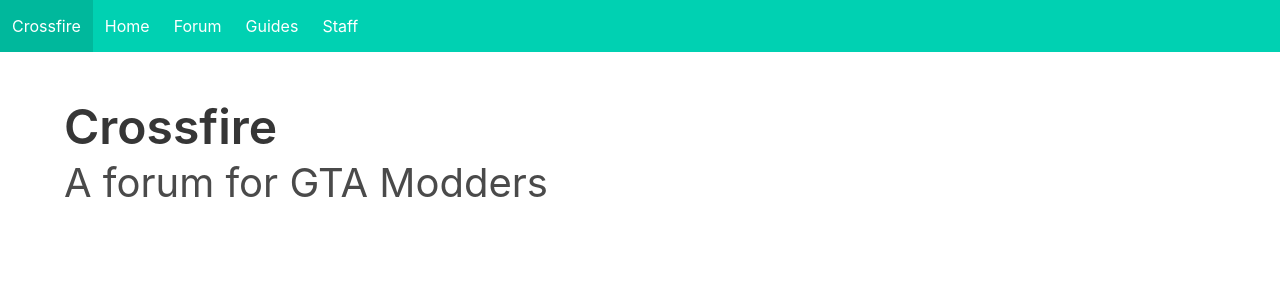
After one commit to Pjotr00/Crossfire, a Django app: page / in a window 1280 px wide. The commit adds this page. Shown: the top 300 px of the page. Run offline with Django 3.2, Linux system fonts and the light colour scheme.

Commit message:
:sparkles: Created homepage

```diff
--- a/Crossfire/urls.py
+++ b/Crossfire/urls.py
@@ -14,8 +14,9 @@ Including another URLconf
     2. Add a URL to urlpatterns:  path('blog/', include('blog.urls'))
 """
 from django.contrib import admin
-from django.urls import path
+from django.urls import path, include
 
 urlpatterns = [
     path("admin/", admin.site.urls),
+    path("", include("pages.urls"))
 ]
--- /dev/null
+++ b/pages/urls.py
@@ -0,0 +1,7 @@
+from django.urls import path
+from .views import home
+
+
+urlpatterns = [
+	path("", home)
+]
--- a/pages/views.py
+++ b/pages/views.py
@@ -1,3 +1,5 @@
 from django.shortcuts import render
 
 # Create your views here.
+def home(request):
+	return render(request, "pages/home.html")
--- a/templates/base.html
+++ b/templates/base.html
@@ -7,6 +7,32 @@
 		<link rel="stylesheet" href="https://cdn.jsdelivr.net/npm/bulma@0.9.3/css/bulma.min.css">
 	</head>
 	<body>
+		<!-- Hero -->
+
+
+		<!-- Navbar -->
+		<nav class="navbar is-primary" role="navigation" aria-label="main navigation">
+			<div class="navbar-brand">
+				<a href="#" class="navbar-item">
+					Crossfire
+				</a>
+				<a role="button" class="navbar-burger" aria-label="menu" aria-expanded="false" data-target="navbarContent">
+      				<span aria-hidden="true"></span>
+      				<span aria-hidden="true"></span>
+      				<span aria-hidden="true"></span>
+    			</a>
+			</div>
+
+			<div id="navbarContent" class="navbar-menu">
+				<div class="navbar-start">
+					<a href="#" class="navbar-item">Home</a>
+					<a href="#" class="navbar-item">Forum</a>
+					<a href="#" class="navbar-item">Guides</a>
+					<a href="#" class="navbar-item">Staff</a>
+				</div>
+			</div>
+		</nav>
+
 		<div class="container">
 			{% block content %}
 			{% endblock %}
--- /dev/null
+++ b/templates/pages/home.html
@@ -0,0 +1,9 @@
+{% extends 'base.html' %}
+{% block title %}Home{% endblock %}
+{% block content %}
+<div class="mt-6">
+	<p class="title is-1">Crossfire</p>
+	<p class="subtitle is-2">A forum for GTA Modders </p>
+</div>
+
+{% endblock %}
```
